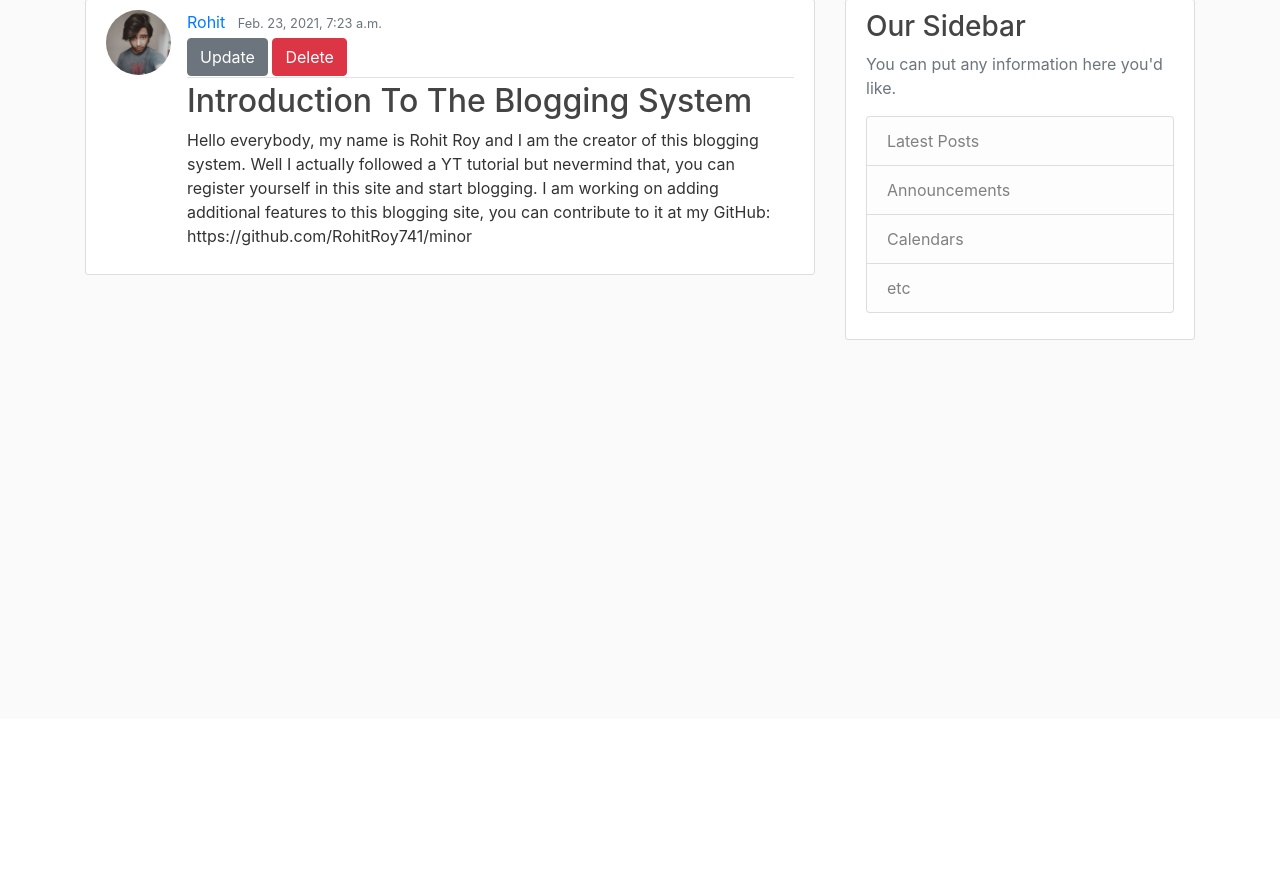
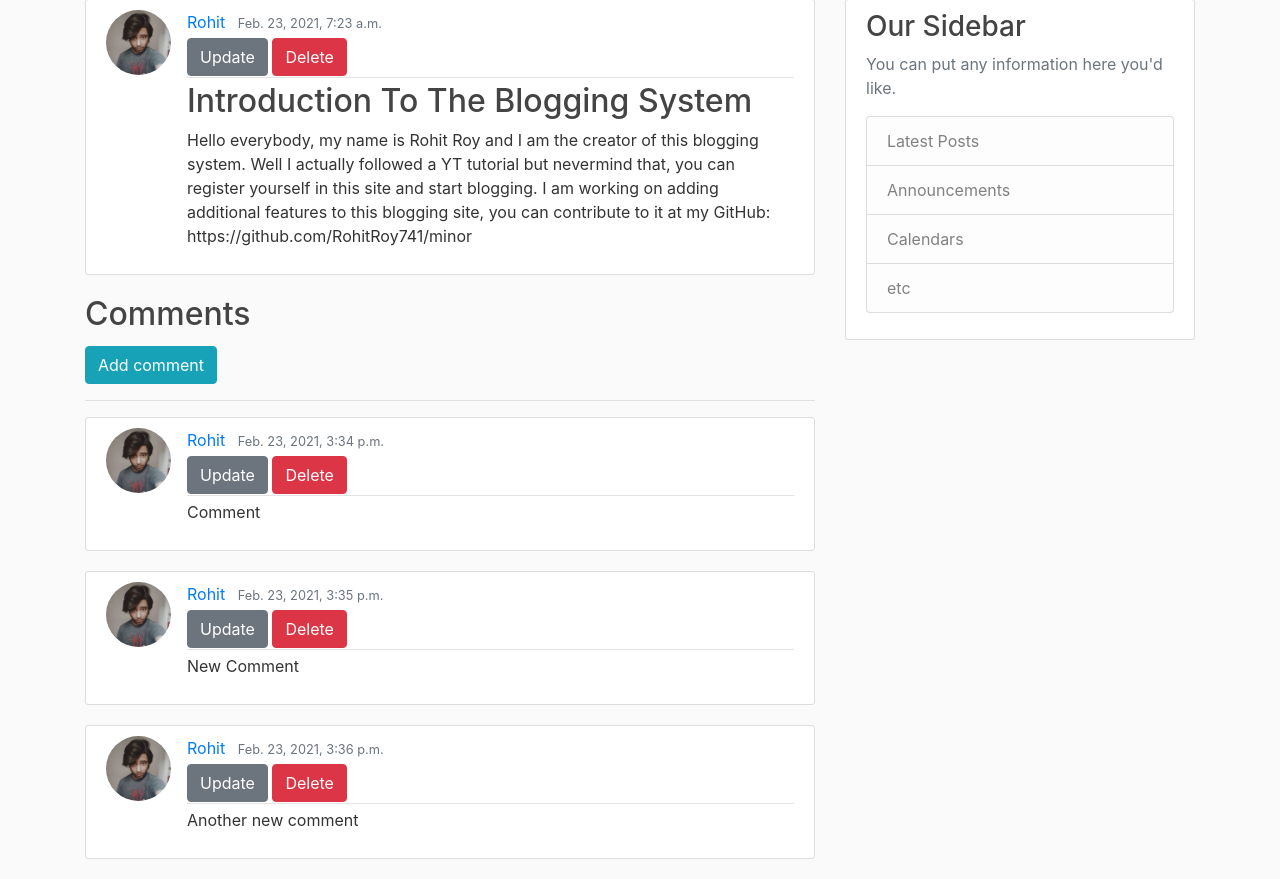
Before and after one commit to RohitRoy741/minor, a Django app: page /post/8/ in a window 1280 px wide. Shown: the part 81-960 px from the top of the page. Before the commit the page ends 421 px from the top, so only its background shows below. Run offline with Django 3.2, Linux system fonts and the light colour scheme; a user stored in the database is signed in; data comes from the database, SQL or seed files in the repository; both versions use the stored data as it was after the commit; some libraries are stand-ins or nearby versions.

Commit message:
Added Commenting facility

```diff
--- a/blog/admin.py
+++ b/blog/admin.py
@@ -1,4 +1,5 @@
 from django.contrib import admin
-from .models import Post
+from .models import Post, Comment
 
 admin.site.register(Post)
+admin.site.register(Comment)
--- a/blog/models.py
+++ b/blog/models.py
@@ -15,3 +15,14 @@ class Post(models.Model):
 
     def get_absolute_url(self):
         return reverse('post-detail', kwargs={'pk': self.pk})
+
+
+class Comment(models.Model):
+    post = models.ForeignKey(
+        Post, related_name='comments', on_delete=models.CASCADE)
+    author = models.ForeignKey(User, on_delete=models.CASCADE)
+    content = models.TextField()
+    date_posted = models.DateTimeField(default=timezone.now)
+
+    def get_absolute_url(self):
+        return reverse('post-detail', kwargs={'pk': self.post.pk})
--- a/blog/templates/blog/post_detail.html
+++ b/blog/templates/blog/post_detail.html
@@ -17,4 +17,32 @@
         <p class="article-content">{{ object.content }}</p>
         </div>
     </article>
+    <h2>Comments</h2>
+    {% if not post.comments.all %}
+        <h3>No comments yet</h3>
+        <a class="btn btn-secondary bt-sm mt-1" href="{% url 'comment-create' object.pk %}">Add one..</a>
+    {% else %}
+        <a class="btn btn-info bt-sm mt-1" href="{% url 'comment-create' object.pk %}">Add comment</a>
+        <br>
+        <hr>
+        {% for comment in post.comments.all %}
+        <article class="media content-section">
+            <img class="rounded-circle article-img" src="{{ comment.author.profile.image.url }}" >
+            <div class="media-body">
+            <div class="article-metadata">
+                <a class="mr-2" href="#">{{ comment.author }}</a>
+                <small class="text-muted">{{ comment.date_posted }}</small>
+                {% if comment.author == user %}
+                    <div>
+                        <a class="btn btn-secondary bt-sm mt-1" href="{% url 'post-update' object.id %}">Update</a>
+                        <a class="btn btn-danger bt-sm mt-1" href="{% url 'post-delete' object.id %}">Delete</a>
+                    </div>
+                {% endif %}
+            </div>
+            <p class="article-content">{{ comment.content }}</p>
+            </div>
+        </article>
+        {% endfor %}
+    {% endif %}
+
 {% endblock content %}
--- a/blog/urls.py
+++ b/blog/urls.py
@@ -1,5 +1,5 @@
 from django.urls import path
-from .views import PostListView, PostDetailView, PostCreateView, PostUpdateView, PostDeleteView
+from .views import PostListView, PostDetailView, PostCreateView, PostUpdateView, PostDeleteView, CommentCreateView
 from . import views
 
 urlpatterns = [
@@ -8,5 +8,7 @@ urlpatterns = [
     path('post/<int:pk>/update', PostUpdateView.as_view(), name='post-update'),
     path('post/<int:pk>/delete', PostDeleteView.as_view(), name='post-delete'),
     path('post/new/', PostCreateView.as_view(), name='post-create'),
+    path('post/<int:pk>/comment/new/',
+         CommentCreateView.as_view(), name='comment-create'),
     path('about/', views.about, name='blog-about'),
 ]
--- a/blog/views.py
+++ b/blog/views.py
@@ -2,7 +2,7 @@ from django.shortcuts import render
 from django.contrib.auth.mixins import LoginRequiredMixin, UserPassesTestMixin
 from django.http import HttpResponse
 from django.views.generic import ListView, DetailView, CreateView, UpdateView, DeleteView
-from .models import Post
+from .models import Post, Comment
 
 
 context = {'posts': Post.objects.all()}
@@ -58,5 +58,15 @@ class PostDeleteView(LoginRequiredMixin, UserPassesTestMixin, DeleteView):
         return False
 
 
+class CommentCreateView(LoginRequiredMixin, CreateView):
+    model = Comment
+    fields = ['content']
+
+    def form_valid(self, form):
+        form.instance.author = self.request.user
+        form.instance.post_id = self.kwargs['pk']
+        return super().form_valid(form)
+
+
 def about(request):
     return render(request, 'blog/about.html', {'title': 'About'})
```
Also changed, not shown: blog/templates/blog/comment_form.html (added, +16 -0 lines), blog/migrations/0003_post_likes.py (added), blog/migrations/0004_remove_post_likes.py (added), blog/migrations/0005_post_image.py (added), blog/migrations/0006_remove_post_image.py (added), blog/migrations/0007_comment.py (added), db.sqlite3.
